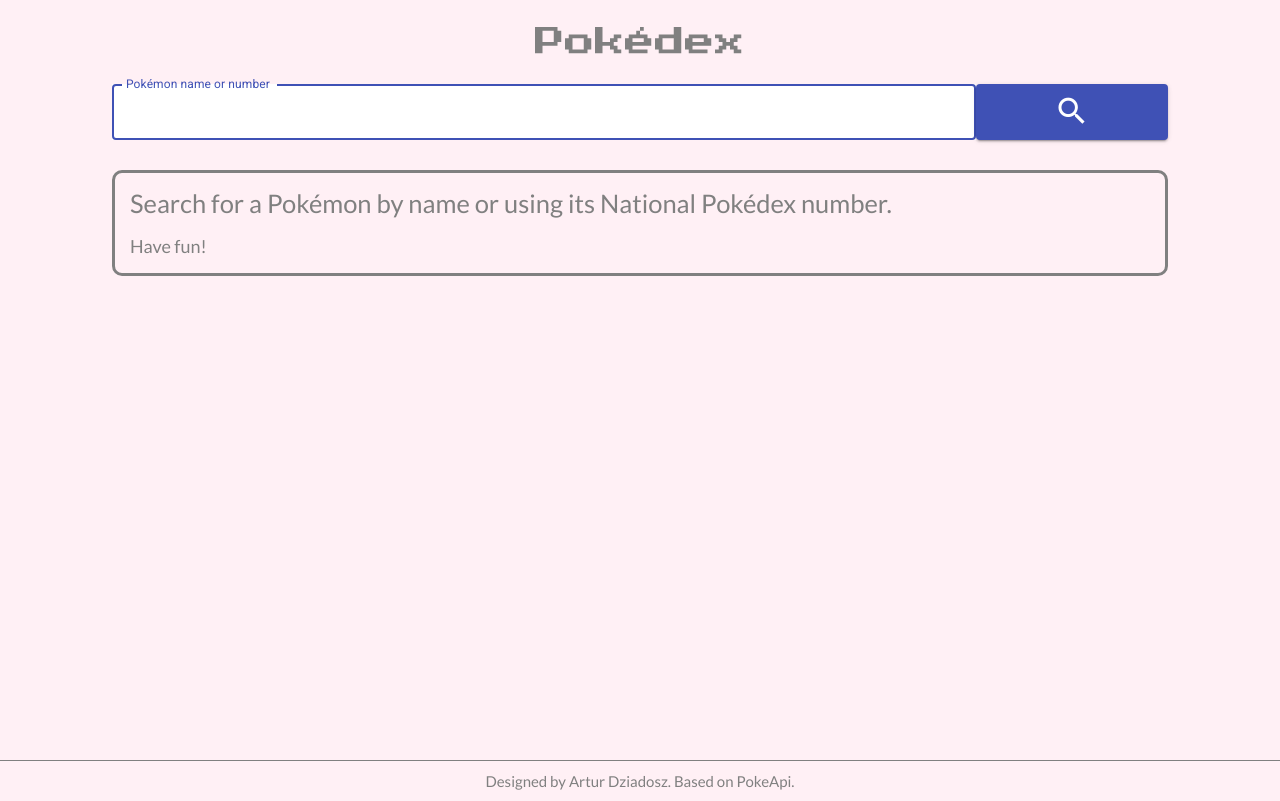
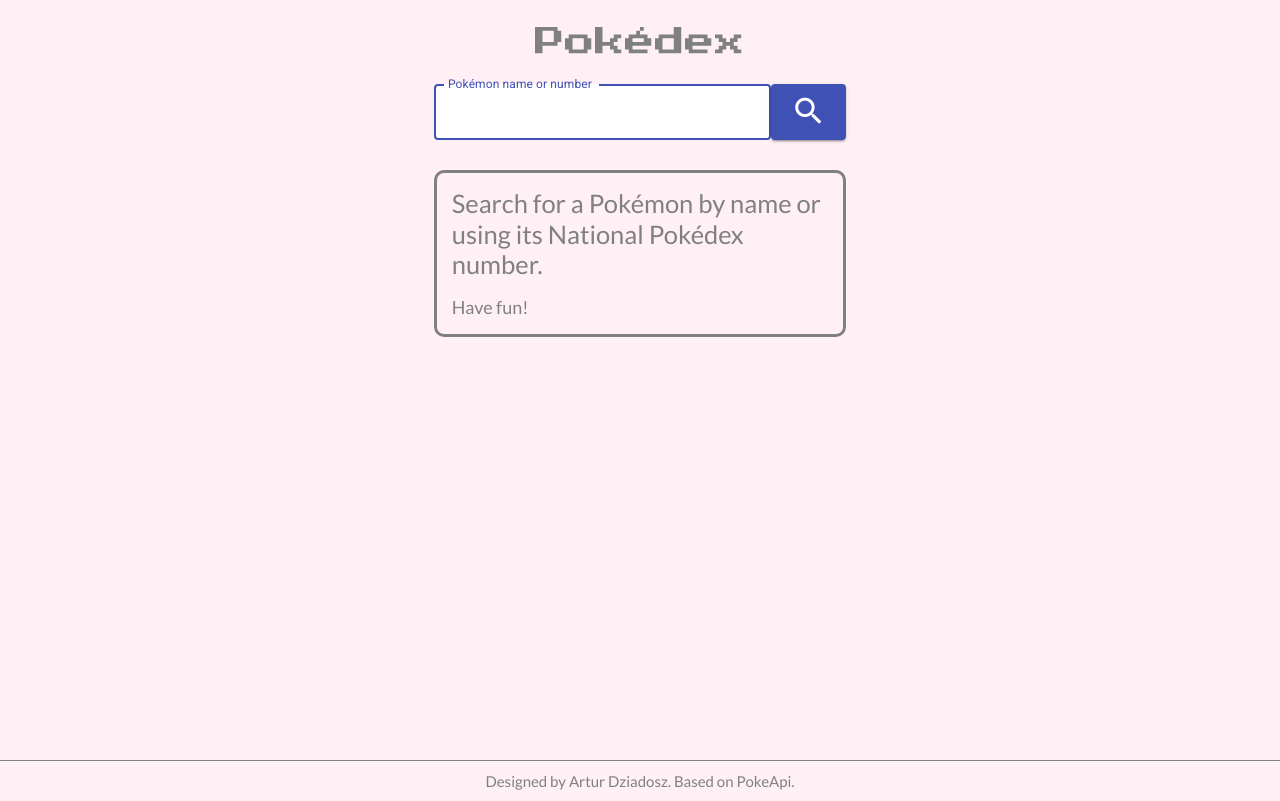
Before and after one commit to ArturDziadosz/Pokedex, a React (Create React App) app: page / in a window 1280 px wide. Built offline with nearby package versions, Linux system fonts and the light colour scheme.

Commit message:
0.0.23 Smaller container

```diff
--- a/src/styles/settings/_grid.scss
+++ b/src/styles/settings/_grid.scss
@@ -3,7 +3,7 @@
 
 .container {
   width: 100%;
-  max-width: 1920px;
+  max-width: 500px;
   margin: 0 auto;
 
   .row {
```
Also changed, not shown: 1 other file (tests, documents, lock files or other folders).
